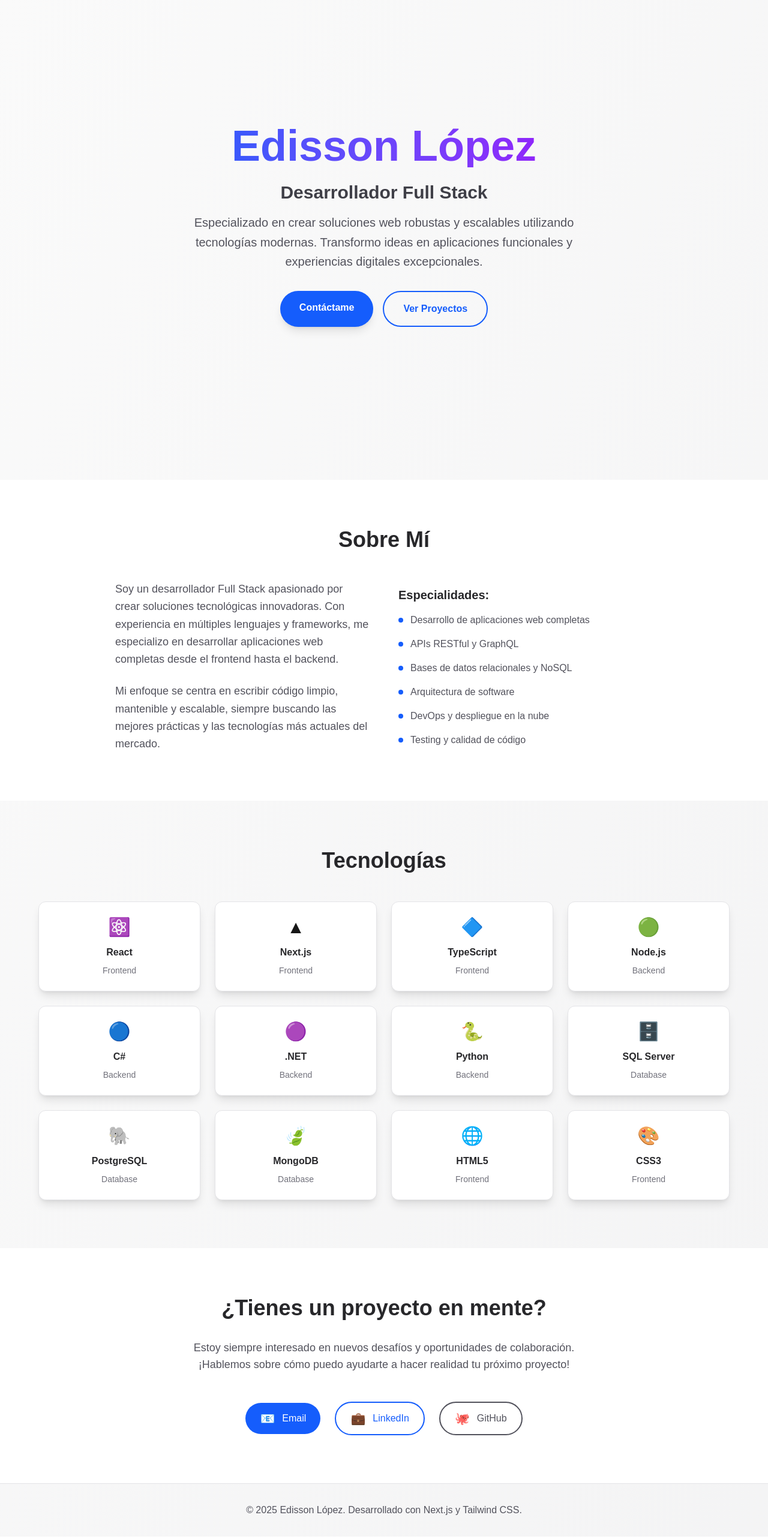
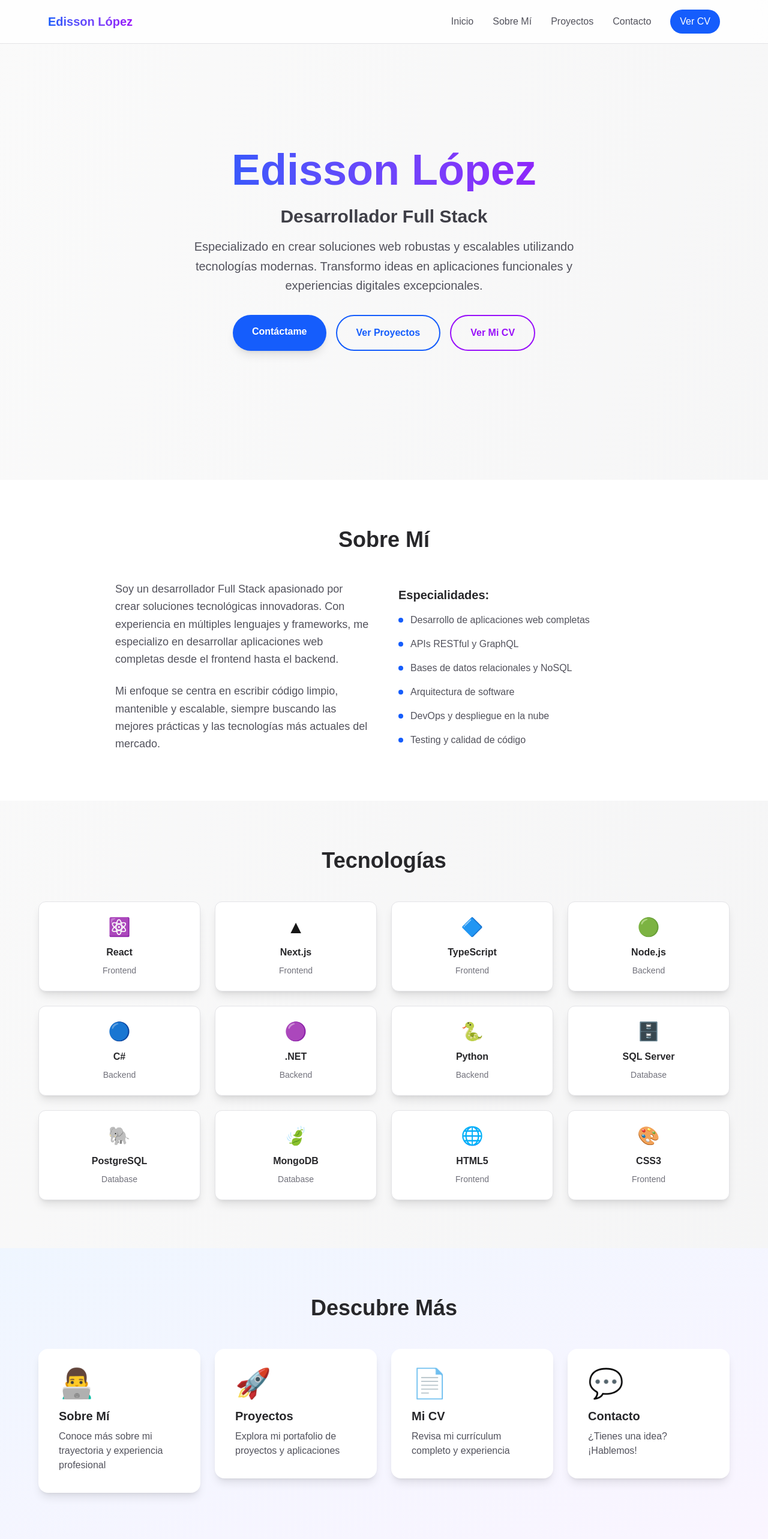
Before and after one commit to ediloaz/ediloaz.com, a Next.js app: page / in a window 1280 px wide. Shown: the top 2566 px of the page at 60% size. Built offline with nearby package versions, Linux system fonts and the light colour scheme.

Commit message:
Add navigation bar and quick access sections to enhance user experience on the homepage

```diff
--- a/app/page.tsx
+++ b/app/page.tsx
@@ -1,4 +1,5 @@
 import Image from "next/image";
+import Link from "next/link";
 
 export default function Home() {
   const technologies = [
@@ -27,8 +28,44 @@ export default function Home() {
 
   return (
     <div className="min-h-screen bg-gradient-to-br from-zinc-50 to-zinc-100 dark:from-zinc-900 dark:to-black">
+      {/* Navigation Bar */}
+      <nav className="fixed top-0 left-0 right-0 z-50 bg-white/80 dark:bg-zinc-900/80 backdrop-blur-md border-b border-zinc-200 dark:border-zinc-800">
+        <div className="max-w-6xl mx-auto px-4 py-4">
+          <div className="flex items-center justify-between">
+            <Link href="/" className="text-xl font-bold bg-gradient-to-r from-blue-600 to-purple-600 bg-clip-text text-transparent hover:opacity-80 transition-opacity">
+              Edisson López
+            </Link>
+
+            <div className="hidden md:flex items-center gap-8">
+              <Link href="/" className="text-zinc-600 dark:text-zinc-300 hover:text-blue-600 dark:hover:text-blue-400 transition-colors font-medium">
+                Inicio
+              </Link>
+              <Link href="/about-me" className="text-zinc-600 dark:text-zinc-300 hover:text-blue-600 dark:hover:text-blue-400 transition-colors font-medium">
+                Sobre Mí
+              </Link>
+              <Link href="/projects" className="text-zinc-600 dark:text-zinc-300 hover:text-blue-600 dark:hover:text-blue-400 transition-colors font-medium">
+                Proyectos
+              </Link>
+              <Link href="/contact" className="text-zinc-600 dark:text-zinc-300 hover:text-blue-600 dark:hover:text-blue-400 transition-colors font-medium">
+                Contacto
+              </Link>
+              <Link href="/cv" className="px-4 py-2 bg-blue-600 hover:bg-blue-700 text-white rounded-full transition-all duration-300 transform hover:scale-105 font-medium">
+                Ver CV
+              </Link>
+            </div>
+
+            {/* Mobile Menu Button */}
+            <div className="md:hidden">
+              <Link href="/projects" className="text-blue-600 dark:text-blue-400 font-medium">
+                Menú
+              </Link>
+            </div>
+          </div>
+        </div>
+      </nav>
+
       {/* Hero Section */}
-      <section className="flex min-h-screen items-center justify-center px-4">
+      <section className="flex min-h-screen items-center justify-center px-4 pt-20">
         <div className="max-w-4xl mx-auto text-center">
           <div className="mb-8">
             <h1 className="text-5xl md:text-7xl font-bold bg-gradient-to-r from-blue-600 to-purple-600 bg-clip-text text-transparent mb-6">
@@ -44,18 +81,24 @@ export default function Home() {
           </div>
 
           <div className="flex flex-col sm:flex-row gap-4 justify-center mb-12">
-            <a
-              href="#contacto"
+            <Link
+              href="/contact"
               className="px-8 py-4 bg-blue-600 hover:bg-blue-700 text-white font-semibold rounded-full transition-all duration-300 transform hover:scale-105 shadow-lg"
             >
               Contáctame
-            </a>
-            <a
-              href="#proyectos"
+            </Link>
+            <Link
+              href="/projects"
               className="px-8 py-4 border-2 border-blue-600 text-blue-600 dark:text-blue-400 font-semibold rounded-full hover:bg-blue-600 hover:text-white transition-all duration-300"
             >
               Ver Proyectos
-            </a>
+            </Link>
+            <Link
+              href="/cv"
+              className="px-8 py-4 border-2 border-purple-600 text-purple-600 dark:text-purple-400 font-semibold rounded-full hover:bg-purple-600 hover:text-white transition-all duration-300"
+            >
+              Ver Mi CV
+            </Link>
           </div>
         </div>
       </section>
@@ -118,6 +161,48 @@ export default function Home() {
         </div>
       </section>
 
+      {/* Quick Navigation Cards */}
+      <section className="py-20 px-4 bg-gradient-to-br from-blue-50 to-purple-50 dark:from-zinc-900 dark:to-zinc-800">
+        <div className="max-w-6xl mx-auto">
+          <h3 className="text-3xl md:text-4xl font-bold text-center mb-12 text-zinc-800 dark:text-zinc-200">
+            Descubre Más
+          </h3>
+          <div className="grid md:grid-cols-2 lg:grid-cols-4 gap-6">
+            <Link href="/about-me" className="group">
+              <div className="bg-white dark:bg-zinc-800 p-8 rounded-2xl shadow-lg hover:shadow-2xl transition-all duration-300 transform hover:-translate-y-2 border-2 border-transparent hover:border-blue-500">
+                <div className="text-5xl mb-4 group-hover:scale-110 transition-transform">👨‍💻</div>
+                <h4 className="text-xl font-bold text-zinc-800 dark:text-zinc-200 mb-2">Sobre Mí</h4>
+                <p className="text-zinc-600 dark:text-zinc-400">Conoce más sobre mi trayectoria y experiencia profesional</p>
+              </div>
+            </Link>
+
+            <Link href="/projects" className="group">
+              <div className="bg-white dark:bg-zinc-800 p-8 rounded-2xl shadow-lg hover:shadow-2xl transition-all duration-300 transform hover:-translate-y-2 border-2 border-transparent hover:border-purple-500">
+                <div className="text-5xl mb-4 group-hover:scale-110 transition-transform">🚀</div>
+                <h4 className="text-xl font-bold text-zinc-800 dark:text-zinc-200 mb-2">Proyectos</h4>
+                <p className="text-zinc-600 dark:text-zinc-400">Explora mi portafolio de proyectos y aplicaciones</p>
+              </div>
+            </Link>
+
+            <Link href="/cv" className="group">
+              <div className="bg-white dark:bg-zinc-800 p-8 rounded-2xl shadow-lg hover:shadow-2xl transition-all duration-300 transform hover:-translate-y-2 border-2 border-transparent hover:border-green-500">
+                <div className="text-5xl mb-4 group-hover:scale-110 transition-transform">📄</div>
+                <h4 className="text-xl font-bold text-zinc-800 dark:text-zinc-200 mb-2">Mi CV</h4>
+                <p className="text-zinc-600 dark:text-zinc-400">Revisa mi currículum completo y experiencia</p>
+              </div>
+            </Link>
+
+            <Link href="/contact" className="group">
+              <div className="bg-white dark:bg-zinc-800 p-8 rounded-2xl shadow-lg hover:shadow-2xl transition-all duration-300 transform hover:-translate-y-2 border-2 border-transparent hover:border-orange-500">
+                <div className="text-5xl mb-4 group-hover:scale-110 transition-transform">💬</div>
+                <h4 className="text-xl font-bold text-zinc-800 dark:text-zinc-200 mb-2">Contacto</h4>
+                <p className="text-zinc-600 dark:text-zinc-400">¿Tienes una idea? ¡Hablemos!</p>
+              </div>
+            </Link>
+          </div>
+        </div>
+      </section>
+
       {/* Contact Section */}
       <section id="contacto" className="py-20 px-4 bg-white dark:bg-zinc-800">
         <div className="max-w-4xl mx-auto text-center">
@@ -128,6 +213,16 @@ export default function Home() {
             Estoy siempre interesado en nuevos desafíos y oportunidades de colaboración.
             ¡Hablemos sobre cómo puedo ayudarte a hacer realidad tu próximo proyecto!
           </p>
+
+          <div className="mb-8">
+            <Link
+              href="/contact"
+              className="inline-flex items-center gap-3 px-8 py-4 bg-gradient-to-r from-blue-600 to-purple-600 hover:from-blue-700 hover:to-purple-700 text-white font-semibold rounded-full transition-all duration-300 transform hover:scale-105 shadow-xl"
+            >
+              <span className="text-2xl">💬</span>
+              Ir a Página de Contacto
+            </Link>
+          </div>
 
           <div className="flex flex-col sm:flex-row gap-6 justify-center items-center">
             <a
@@ -160,11 +255,52 @@ export default function Home() {
       </section>
 
       {/* Footer */}
-      <footer className="py-8 px-4 border-t border-zinc-200 dark:border-zinc-700">
-        <div className="max-w-4xl mx-auto text-center">
-          <p className="text-zinc-600 dark:text-zinc-400">
-            © 2025 Edisson López. Desarrollado con Next.js y Tailwind CSS.
-          </p>
+      <footer className="py-12 px-4 border-t border-zinc-200 dark:border-zinc-700 bg-gradient-to-br from-zinc-50 to-zinc-100 dark:from-zinc-950 dark:to-black">
+        <div className="max-w-6xl mx-auto">
+          <div className="grid md:grid-cols-3 gap-8 mb-8">
+            <div>
+              <h4 className="font-bold text-zinc-800 dark:text-zinc-200 mb-4">Edisson López</h4>
+              <p className="text-zinc-600 dark:text-zinc-400 text-sm">
+                Desarrollador Full Stack especializado en crear soluciones web modernas y escalables.
+              </p>
+            </div>
+
+            <div>
+              <h4 className="font-bold text-zinc-800 dark:text-zinc-200 mb-4">Navegación</h4>
+              <div className="space-y-2">
+                <Link href="/" className="block text-zinc-600 dark:text-zinc-400 hover:text-blue-600 dark:hover:text-blue-400 text-sm transition-colors">
+                  Inicio
+                </Link>
+                <Link href="/about-me" className="block text-zinc-600 dark:text-zinc-400 hover:text-blue-600 dark:hover:text-blue-400 text-sm transition-colors">
+                  Sobre Mí
+                </Link>
+                <Link href="/projects" className="block text-zinc-600 dark:text-zinc-400 hover:text-blue-600 dark:hover:text-blue-400 text-sm transition-colors">
+                  Proyectos
+                </Link>
+              </div>
+            </div>
+
+            <div>
+              <h4 className="font-bold text-zinc-800 dark:text-zinc-200 mb-4">Contacto</h4>
+              <div className="space-y-2">
+                <Link href="/contact" className="block text-zinc-600 dark:text-zinc-400 hover:text-blue-600 dark:hover:text-blue-400 text-sm transition-colors">
+                  Página de Contacto
+                </Link>
+                <Link href="/cv" className="block text-zinc-600 dark:text-zinc-400 hover:text-blue-600 dark:hover:text-blue-400 text-sm transition-colors">
+                  Ver Mi CV
+                </Link>
+                <a href="mailto:ediloaz@gmail.com" className="block text-zinc-600 dark:text-zinc-400 hover:text-blue-600 dark:hover:text-blue-400 text-sm transition-colors">
+                  ediloaz@gmail.com
+                </a>
+              </div>
+            </div>
+          </div>
+
+          <div className="text-center pt-8 border-t border-zinc-200 dark:border-zinc-800">
+            <p className="text-zinc-600 dark:text-zinc-400 text-sm">
+              © 2025 Edisson López. Desarrollado con Next.js y Tailwind CSS.
+            </p>
+          </div>
         </div>
       </footer>
     </div>
```
